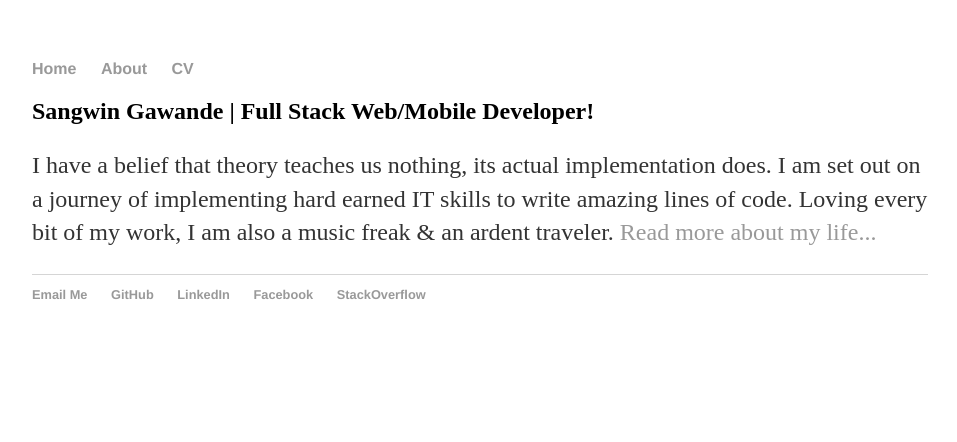
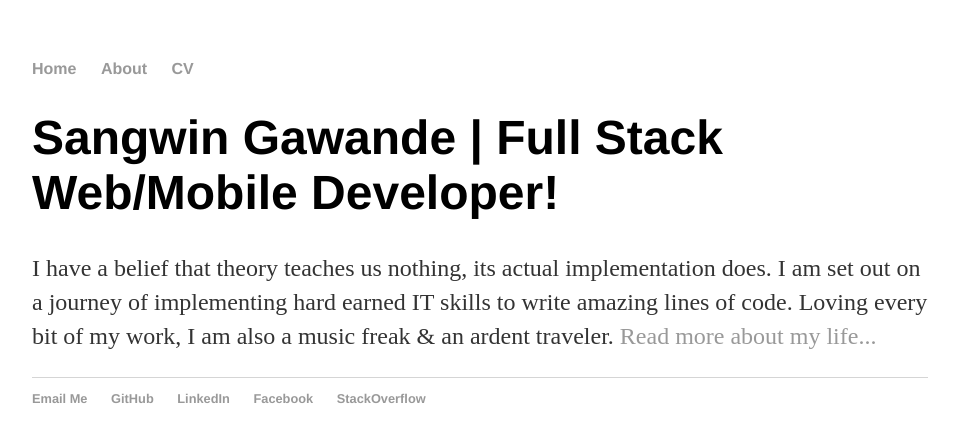
Before and after one commit to sangwin/sangwin.github.io, a Jekyll site: the page built from index.html, in a window 1280 px wide. Shown: the top 442 px of the page, without its empty margins (160-1117 px from the left). Built offline with Jekyll 4.4.1, drawn with Linux system fonts in a browser that asks for light colours.

```diff
--- a/index.html
+++ b/index.html
@@ -4,7 +4,7 @@ title: Sangwin Gawande, Full Stack Web/Mobile Developer
 ---
 <div class="container">
 	<div class="blurb">
-		<h2>Sangwin Gawande | Full Stack Web/Mobile Developer!</h2>
+		<h1>Sangwin Gawande | Full Stack Web/Mobile Developer!</h1>
 		<p>
 			I have a belief that theory teaches us nothing, its actual implementation does. I am set out on a journey of implementing hard earned IT skills to write amazing lines of code. Loving every bit of my work, I am also a music freak & an ardent traveler.
 			<a href="http://www.sangw.in">Read more about my life...</a>
```
